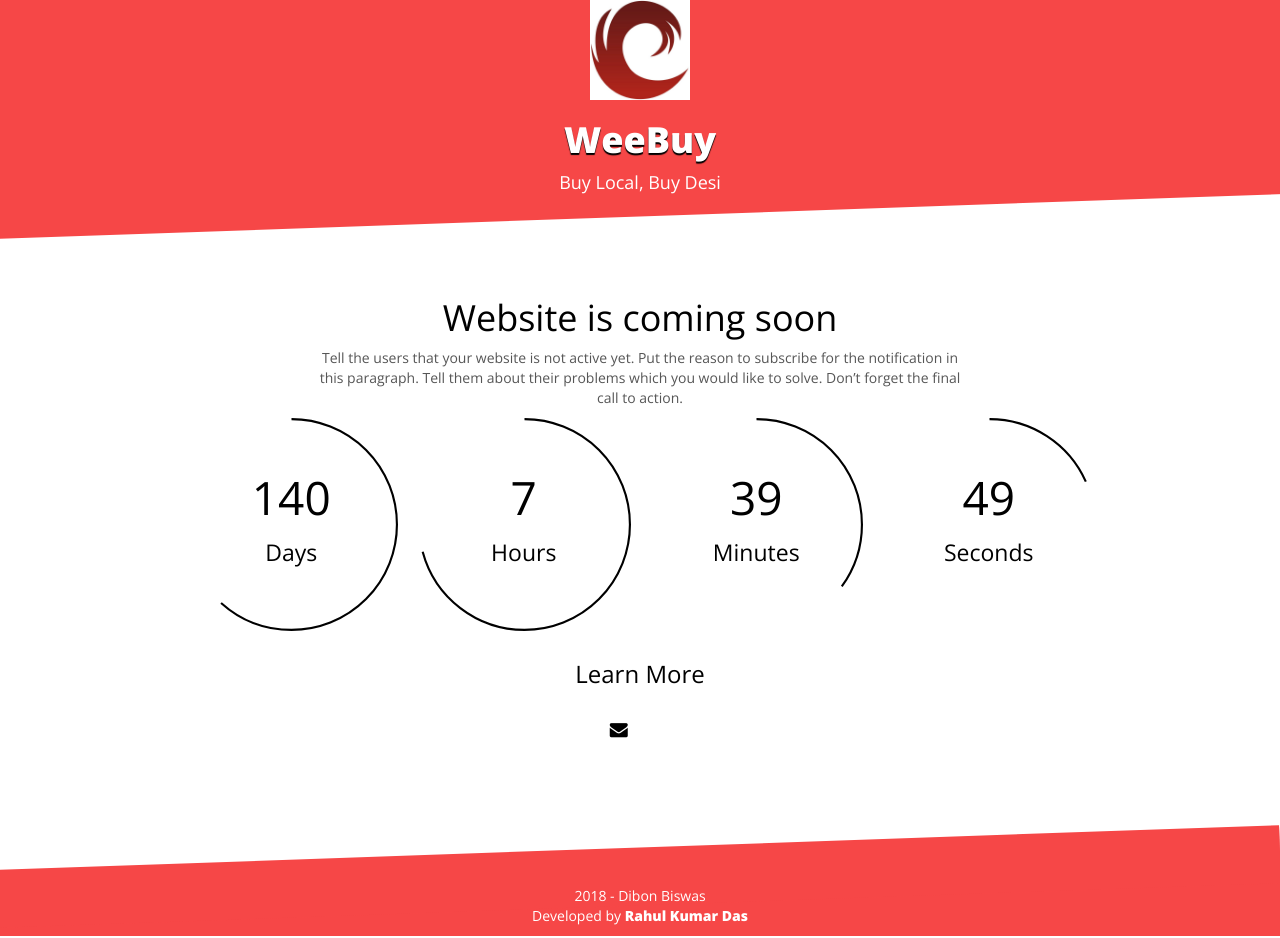
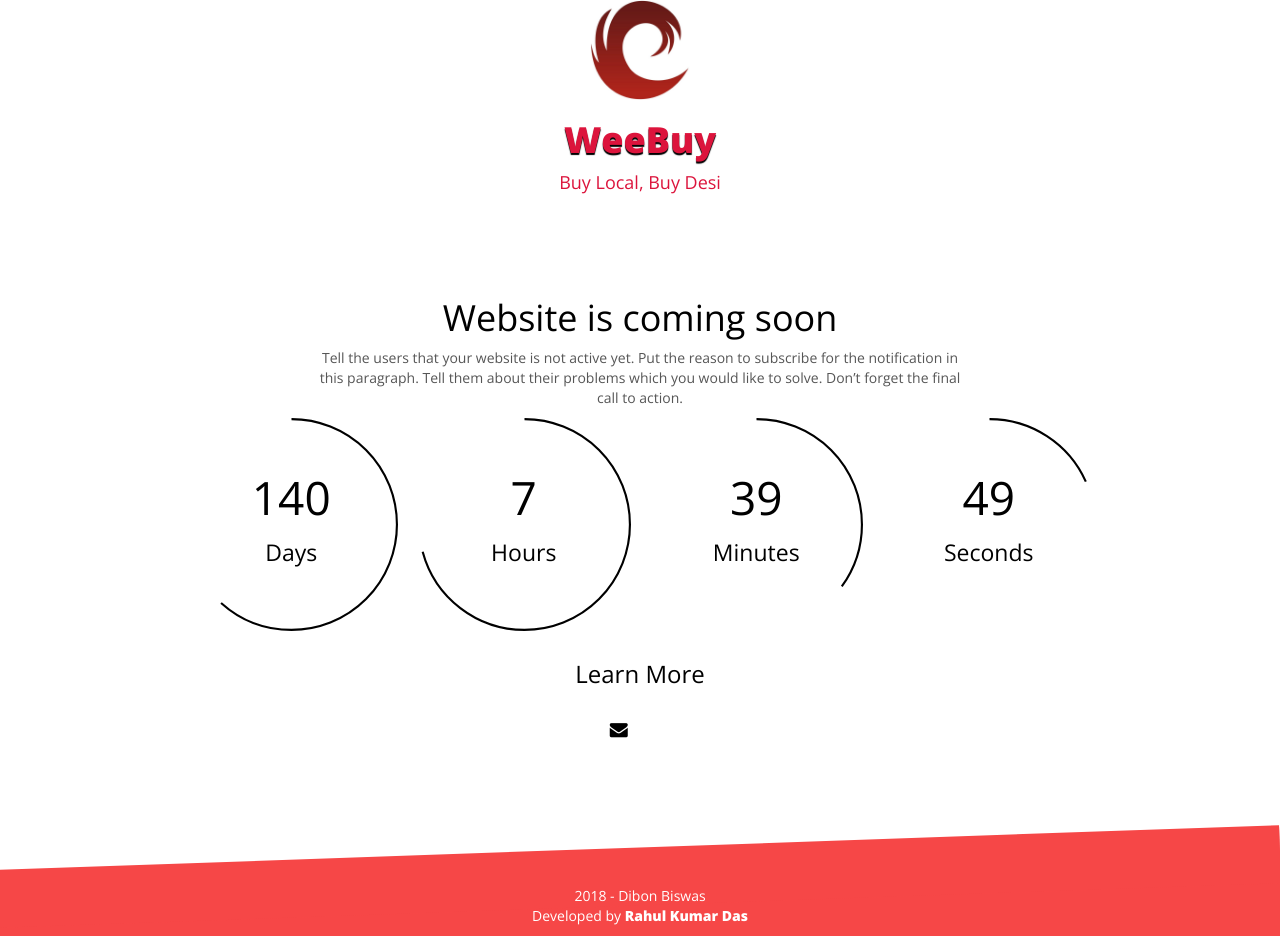
Before and after one commit to rahul-das/rahul-das.github.io, a Jekyll site: the page built from index.md, in a window 1280 px wide. Built offline with Jekyll 4.4.1, drawn with Linux system fonts in a browser that asks for light colours; nearby versions of some CDN libraries.

Commit message:
css Changes

```diff
--- a/css/style.css
+++ b/css/style.css
@@ -56,7 +56,7 @@ header i.fa {
 header h2 {
     font-family: 'Open Sans';
     font-weight: 800;
-    color: white;
+    color: crimson;
     /* text-transform: uppercase; */
     font-weight: bold;
     font-size: 36px;
@@ -67,11 +67,11 @@ header p {
     font-family: 'Open Sans';
     font-size: 18px;
     text-transform: capitalize;
-    color: white;
+    color: crimson;
 }
 
 .color {
-    background-color: #f64747
+    background-color: #ffff
 }
 
 .ss-style-doublediagonal {
```
